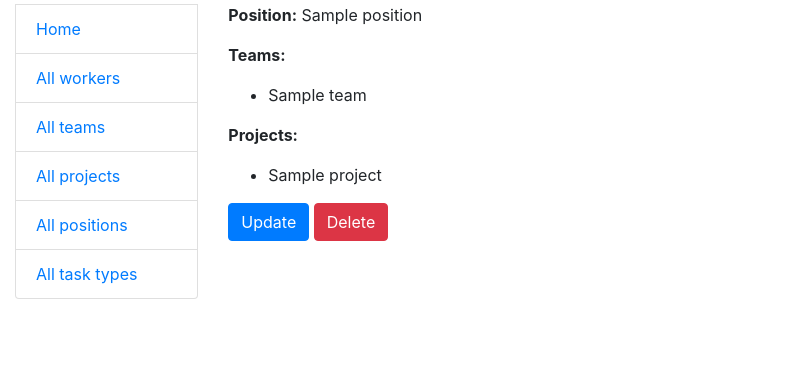
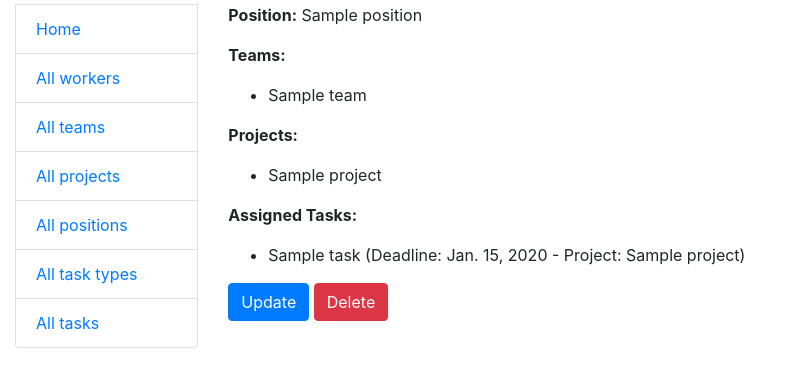
Before and after one commit to mykytafabrykator/it-company-task-manager, a Django app: page /workers/1/ in a window 1280 px wide. Shown: the part 133-520 px from the top of the page, without its empty margins (0-792 px from the left). Run offline with Django 5.2, Linux system fonts and the light colour scheme; a user stored in the database is signed in; tables that the repository leaves empty hold one stand-in row (values such as "Sample post").

Commit message:
Add CRUD functionality for Tasks with templates

```diff
--- a/task/urls.py
+++ b/task/urls.py
@@ -27,6 +27,13 @@ from task.views import (
     TaskTypeCreateView,
     TaskTypeUpdateView,
     TaskTypeDeleteView,
+    TaskListView,
+    TaskDetailView,
+    TaskCreateView,
+    TaskUpdateView,
+    TaskDeleteView,
+    toggle_task_complete,
+    toggle_task_assign,
 )
 
 urlpatterns = [
@@ -128,6 +135,29 @@ urlpatterns = [
         TaskTypeDeleteView.as_view(),
         name="task-type-delete",
     ),
+    path("tasks/", TaskListView.as_view(), name="task-list"),
+    path("tasks/<int:pk>/", TaskDetailView.as_view(), name="task-detail"),
+    path("tasks/create/", TaskCreateView.as_view(), name="task-create"),
+    path(
+        "tasks/<int:pk>/update/",
+        TaskUpdateView.as_view(),
+        name="task-update",
+    ),
+    path(
+        "tasks/<int:pk>/delete/",
+        TaskDeleteView.as_view(),
+        name="task-delete",
+    ),
+    path(
+        "tasks/<int:pk>/toggle-complete/",
+        toggle_task_complete,
+        name="task-toggle-complete",
+    ),
+    path(
+        "tasks/<int:pk>/toggle-assign/",
+        toggle_task_assign,
+        name="task-toggle-assign",
+    ),
 ]
 
 app_name = "task"
--- a/task/views.py
+++ b/task/views.py
@@ -1,10 +1,16 @@
 from django.contrib.auth.decorators import login_required
 from django.contrib.auth.mixins import LoginRequiredMixin
-from django.shortcuts import render, get_object_or_404
+from django.contrib import messages
+from django.shortcuts import render, get_object_or_404, redirect
 from django.urls import reverse_lazy
 from django.views import generic
 
-from task.forms import WorkerCreateForm, WorkerUpdateForm, TeamUpdateForm
+from task.forms import (
+    WorkerCreateForm,
+    WorkerUpdateForm,
+    TeamUpdateForm,
+    TaskForm,
+)
 from task.models import Worker, Project, Team, Position, TaskType, Task
 
 
@@ -193,3 +199,82 @@ class TaskTypeDeleteView(LoginRequiredMixin, generic.DeleteView):
     template_name = "task/task_type_confirm_delete.html"
     context_object_name = "task_type"
     success_url = reverse_lazy("task:task-type-list")
+
+
+class TaskListView(LoginRequiredMixin, generic.ListView):
+    model = Task
+
+    def get_queryset(self):
+        return (Task.objects.all()
+                .select_related("project")
+                .prefetch_related("assignees"))
+
+
+class TaskDetailView(LoginRequiredMixin, generic.DetailView):
+    model = Task
+
+    def get_queryset(self):
+        return (Task.objects.select_related("project")
+                .prefetch_related("assignees"))
+
+
+class TaskCreateView(generic.CreateView):
+    model = Task
+    form_class = TaskForm
+    success_url = reverse_lazy("task:task-list")
+
+
+class TaskUpdateView(generic.UpdateView):
+    model = Task
+    form_class = TaskForm
+    success_url = reverse_lazy("task:task-list")
+
+
+class TaskDeleteView(generic.DeleteView):
+    model = Task
+    success_url = reverse_lazy("task:task-list")
+
+
+@login_required
+def toggle_task_complete(request, pk):
+    task = get_object_or_404(Task, pk=pk)
+
+    user_teams = request.user.teams.all()
+    task_teams = task.project.teams.all()
+
+    if (user_teams.intersection(task_teams) or
+            request.user in
+            task.project.teams.values_list("workers", flat=True)):
+        task.is_completed = not task.is_completed
+        task.save()
+    else:
+        messages.error(request,
+                       "You are not part of the team or project"
+                       "associated with this task, so"
+                       "you cannot mark it as completed.")
+
+    return redirect("task:task-detail", pk=task.pk)
+
+
+@login_required
+def toggle_task_assign(request, pk):
+    task = get_object_or_404(Task, pk=pk)
+
+    user_teams = request.user.teams.all()
+    task_teams = task.project.teams.all()
+
+    if (user_teams.intersection(task_teams) or
+            request.user in
+            task.project.teams.values_list("workers", flat=True)):
+        if request.user in task.assignees.all():
+            task.assignees.remove(request.user)
+        else:
+            task.assignees.add(request.user)
+        task.save()
+    else:
+        messages.error(request,
+                       "You are not part of the team or project"
+                       "associated with this task, so"
+                       "you cannot assign yourself to it.")
+
+    return redirect("task:task-detail", pk=task.pk)
--- a/templates/includes/sidebar.html
+++ b/templates/includes/sidebar.html
@@ -19,4 +19,5 @@
   <li class="list-group-item"><a href="{% url 'task:project-list' %}">All projects</a></li>
   <li class="list-group-item"><a href="{% url 'task:position-list' %}">All positions</a></li>
   <li class="list-group-item"><a href="{% url 'task:task-type-list' %}">All task types</a></li>
+  <li class="list-group-item"><a href="{% url 'task:task-list' %}">All tasks</a></li>
 </ul>
--- a/templates/task/worker_detail.html
+++ b/templates/task/worker_detail.html
@@ -9,7 +9,7 @@
   <p><strong>Last name:</strong> {{ worker.last_name }}</p>
   <p><strong>Position:</strong> {{ worker.position }}</p>
 
-  <p><strong>Teams:</strong>
+  <p><strong>Teams:</strong></p>
     {% if worker.teams.all %}
       <ul>
         {% for team in worker.teams.all %}
@@ -21,9 +21,8 @@
     {% else %}
       No teams assigned.
     {% endif %}
-  </p>
 
-  <p><strong>Projects:</strong>
+  <p><strong>Projects:</strong></p>
     {% if worker.teams.all %}
       <ul>
         {% for team in worker.teams.all %}
@@ -37,7 +36,19 @@
     {% else %}
       No projects assigned.
     {% endif %}
-  </p>
+
+  <p><strong>Assigned Tasks:</strong></p>
+  {% if worker.assigned_tasks.all %}
+    <ul>
+      {% for task in worker.assigned_tasks.all %}
+        <li>{{ task.name }} (Deadline: {{ task.deadline }} - Project: {{ task.project.name }})</li>
+      {% empty %}
+        <li>No tasks assigned.</li>
+      {% endfor %}
+    </ul>
+  {% else %}
+    No tasks assigned. <br>
+  {% endif %}
 
   <a href="{% url 'task:worker-update' pk=worker.id %}" class="btn btn-primary">Update</a>
   <a href="{% url 'task:worker-delete' pk=worker.id %}" class="btn btn-danger">Delete</a>
```
Also changed, not shown: task/forms.py (+14 -1 lines), templates/task/task_confirm_delete.html (added, +10 -0 lines), templates/task/task_detail.html (added, +46 -0 lines), templates/task/task_form.html (added, +12 -0 lines), templates/task/task_list.html (added, +26 -0 lines).
